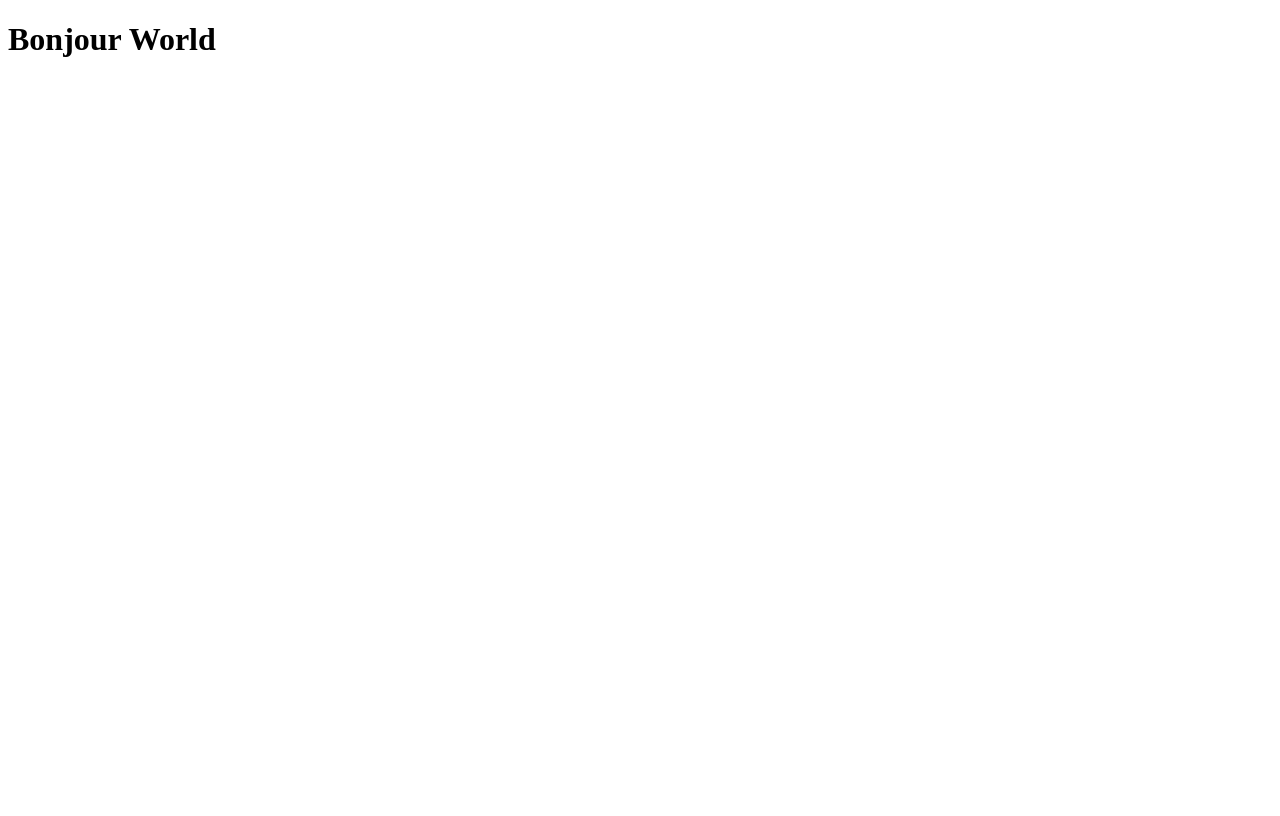
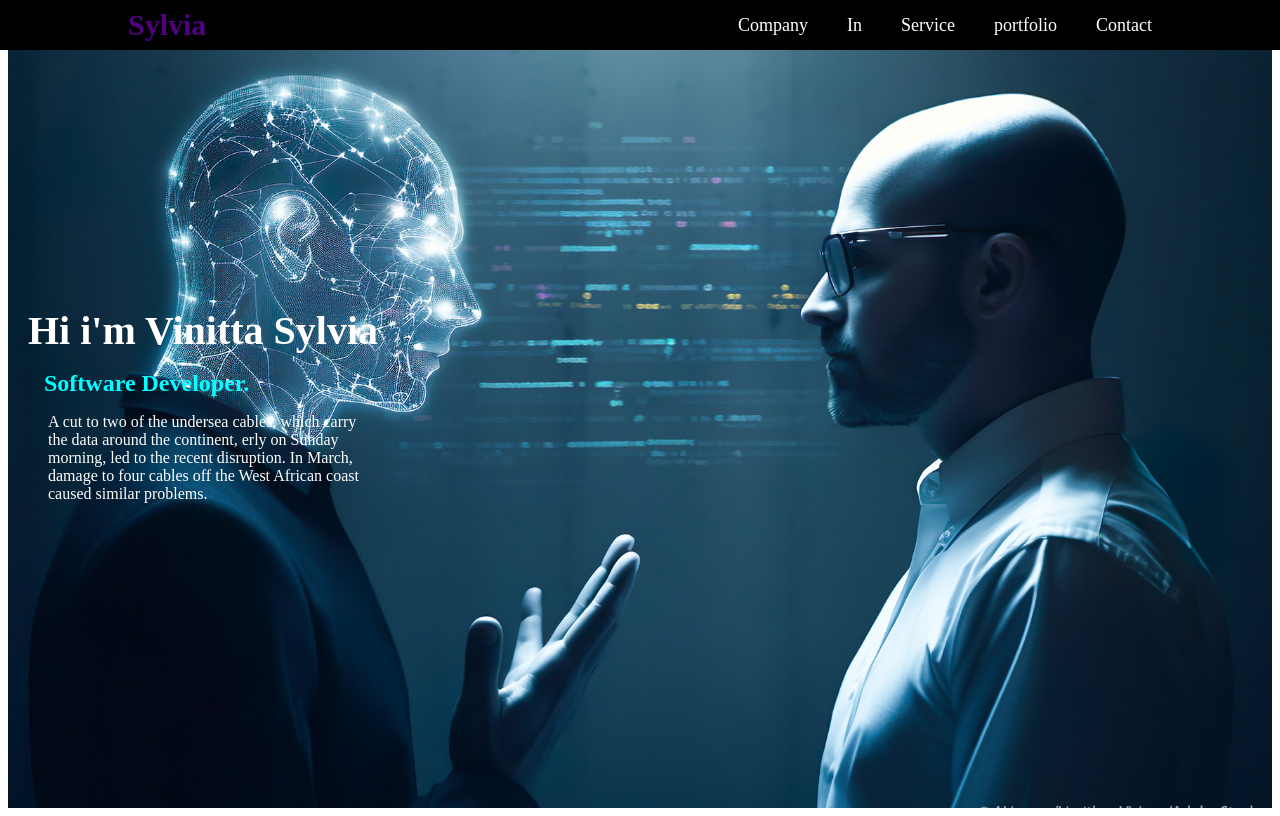
Before and after one commit to veedanny/syvy, a plain HTML site: page index.html in a window 1280 px wide. Drawn offline with Linux system fonts and the light colour scheme.

Commit message:
first initial

```diff
--- a/index.html
+++ b/index.html
@@ -1,9 +1,39 @@
 <!DOCTYPE html>
 <html lang="en">
+
     <head>
-        <title>Syvy Project</title>
+        <meta charset="UTF-7">
+        <meta http-equiv="X-UA-Compatible" content="IE=edge">
+        <meta name="viewport" content="width=device-width,initial scale=1.2">
+          <link rel="stylesheet" href="style.css" />
+           <title>personal portfolio</title>
     </head>
+
     <body>
-        <h1>Bonjour World</h1>
-    </body>
-</html>
+          <header class="header">
+            <a href="#" class="logo">Sylvia</a>
+
+            <nav class="navbar">
+                <a href="#" class="active">Company</a>
+                <a href="#">In</a>
+                <a href="#">Service</a>
+                <a href="#">portfolio</a>
+                <a href="#">Contact</a>
+
+            </nav>
+          </header>
+
+          <section class="Company">
+            <div class="Company-content">
+                  <h1>Hi i'm Vinitta Sylvia</h1>
+                  <h3>Software Developer.</h3>
+                  <p>A cut to two of the undersea cables, which carry the data around the continent, erly on Sunday morning, led to the recent disruption. In March, damage to four cables off the West African coast caused similar problems.</p>
+
+            </div>
+        </div>
+
+          <span class="Company-imgHover"></span>
+       </section>
+
+       </body>
+    </html>
--- /dev/null
+++ b/style.css
@@ -0,0 +1,94 @@
+body {
+
+    color: white;
+    background: transparent;
+
+}
+
+header {
+   position: fixed;
+   top: 0;
+   left: 0;
+   width: 80%;
+   padding: 8px 10%;
+   background: black;
+   display: flex;
+   justify-content: space-between;
+   align-items: center;
+   z-index: 90;
+}
+
+.logo {
+    font-size: 30px;
+    color: rgb(81, 0, 128);
+    text-decoration: none;
+    font-weight: 600;
+}
+
+.navbar a {
+     font-size: 18px;
+     color: white;
+     text-decoration: none;
+     font-weight: 500;
+     margin-left: 35px;
+     transition: .3s;
+}
+
+.navbar a:hover,
+navbar a.active {
+      color: blue;
+}
+
+   .Company {
+         height: 100vh;
+         background: url('20230607PHT95601_original.jpg') no-repeat;
+         background-size: cover;
+         background-position: center;
+        display:flex;
+        align-items: center;
+
+   }
+
+     .Company-content {
+        background: transparent;
+        max-width: 400px;
+     }
+
+     .Company-content h1 {
+          font-size: 40px;
+          font-weight: 600;
+          margin-bottom: -20px;
+          padding-left: 5%;
+
+
+     }
+
+      .Company-content h3 {
+          font-size: 24px;
+          font-weight: 600;
+          color: aqua;
+          margin: 9%;
+
+
+      }
+
+       .Company-content p {
+            font-size: 16px;
+            margin: 10%;
+            margin-top: -20px;
+
+
+       }
+
+       .Company-imgHover {
+           position: absolute;
+           top: 0;
+           right: 20px;
+           width: 300px;
+           height: 90%;
+           background: transparent;
+
+
+
+
+       }
```
Also changed, not shown: 20230607PHT95601_original.jpg (added), download (1).jpeg (added).
